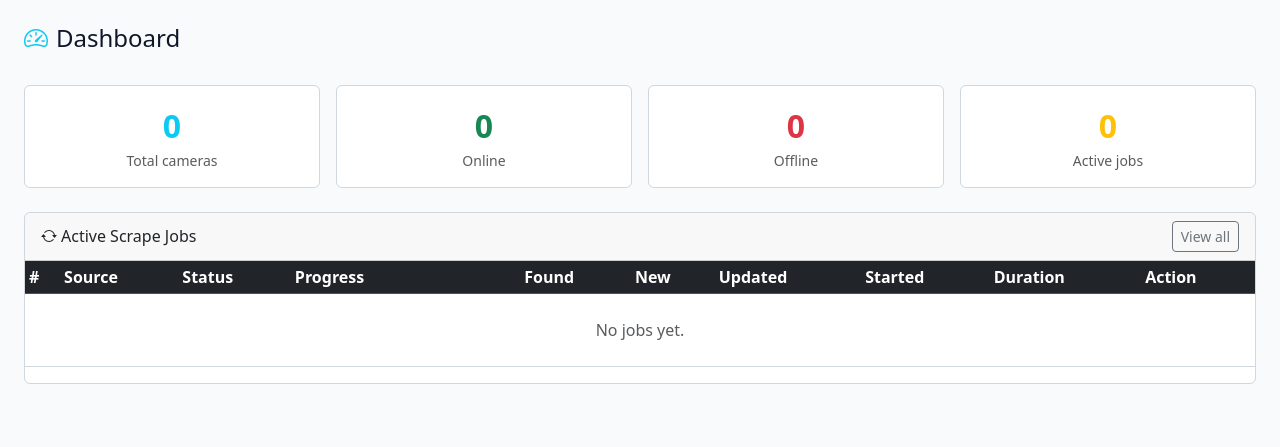
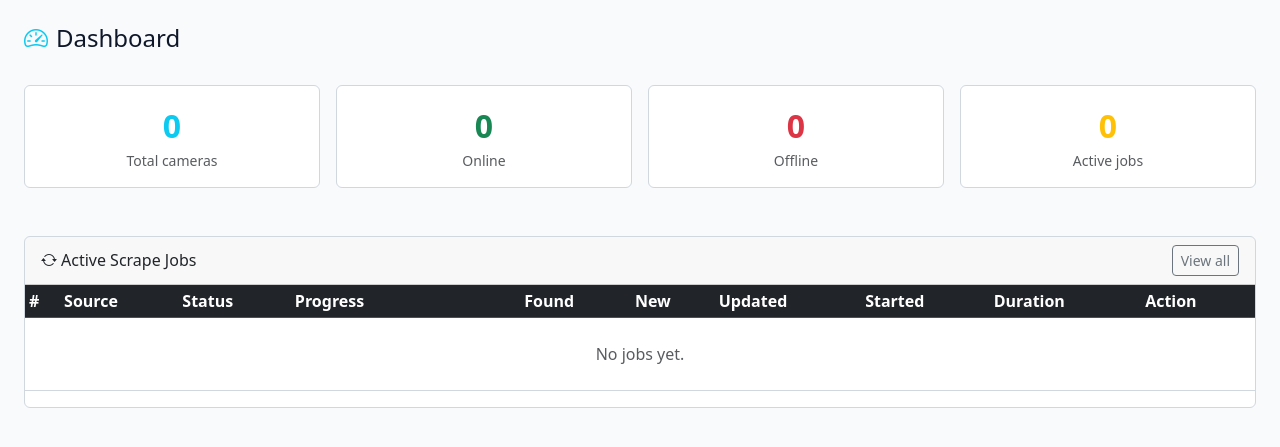
Before and after one commit to mfabijanic/reconeye, a Django app: page /dashboard/ in a window 1280 px wide. Shown: the part 57-504 px from the top of the page. Run offline with Django 5.2, Linux system fonts and the light colour scheme; the visitor is signed in with stand-in values (Sample User, id 1); data that the repository does not hold is empty; parts of the project's set-up code (start-up, migrations or seed data) failed here and were passed over; some libraries are stand-ins or nearby versions.

Commit message:
style(dashboard): increase spacing before active jobs section
- Active jobs top margin: mt-2 → mt-5 (32px)
- Provides better visual separation between country/source cards and jobs table

```diff
--- a/templates/dashboard/index.html
+++ b/templates/dashboard/index.html
@@ -19,7 +19,7 @@
 </div>
 
 {# Active jobs table #}
-<div class="row mt-2">
+<div class="row mt-5">
   <div class="col">
     <div class="card stat-card">
       <div class="card-header d-flex justify-content-between align-items-center">
```
